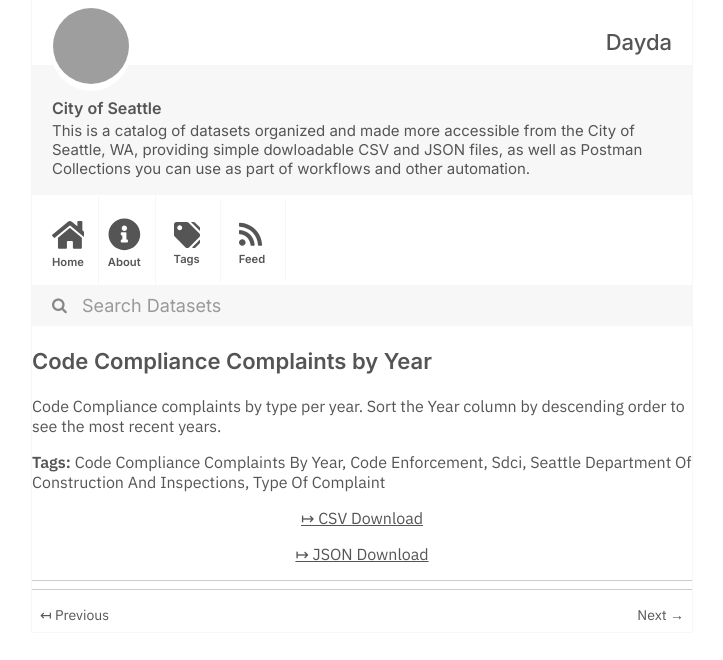
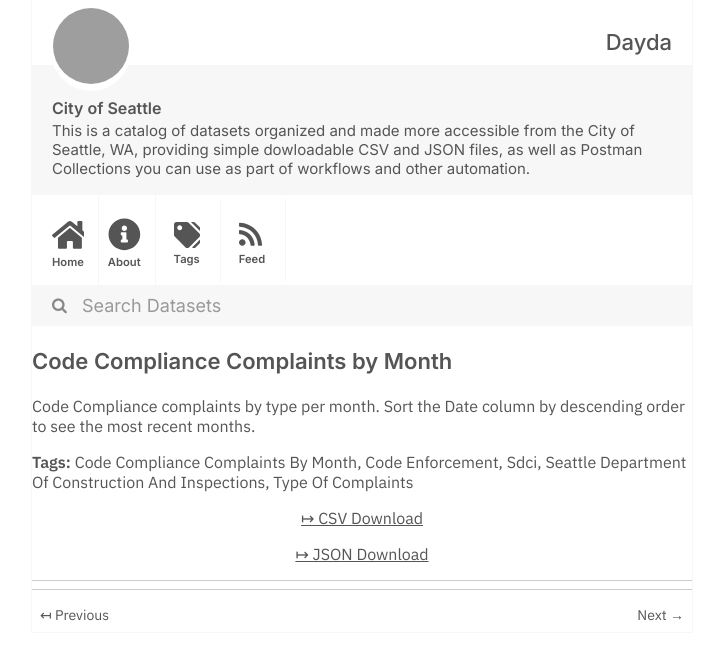
Before and after one commit to dayda-entities/city-of-seattle, a Jekyll site: the page built from _posts/2020-11-10-code-compliance-complaints-by-.md, in a window 1280 px wide, cut to the strip 0-660 px from the top of the page. Shown: the whole strip, without its empty margins (278-1001 px from the left). Built offline with Jekyll 4.4.1, drawn with Linux system fonts in a browser that asks for light colours; grey boxes are pictures that could not be loaded.

```diff
--- a/_posts/2020-11-10-code-compliance-complaints-by-.md
+++ b/_posts/2020-11-10-code-compliance-complaints-by-.md
@@ -1,20 +1,20 @@
 ---
-title: Code Compliance Complaints by Year
-created: '2020-11-10T16:59:57.424028'
-modified: '2020-12-04T19:19:39.540751'
+title: Code Compliance Complaints by Month
+created: '2020-11-10T16:59:13.935525'
+modified: '2020-12-04T19:18:53.660174'
 state: active
 type: dataset
 tags:
-  - Code Compliance Complaints By Year
+  - Code Compliance Complaints By Month
   - Code Enforcement
   - Sdci
   - Seattle Department Of Construction And Inspections
-  - Type Of Complaint
+  - Type Of Complaints
 groups:
   - Local Government
-csv_url: 'https://data.seattle.gov/api/views/ud3x-cvhp/rows.csv?accessType=DOWNLOAD'
-json_url: 'https://data.seattle.gov/api/views/ud3x-cvhp/rows.json?accessType=DOWNLOAD'
+csv_url: 'https://data.seattle.gov/api/views/afww-hv6u/rows.csv?accessType=DOWNLOAD'
+json_url: 'https://data.seattle.gov/api/views/afww-hv6u/rows.json?accessType=DOWNLOAD'
 layout: post
 
 ---
-Code Compliance complaints by type per year. Sort the Year column by descending order to see the most recent years.
+Code Compliance complaints by type per month. Sort the Date column by descending order to see the most recent months.
```
